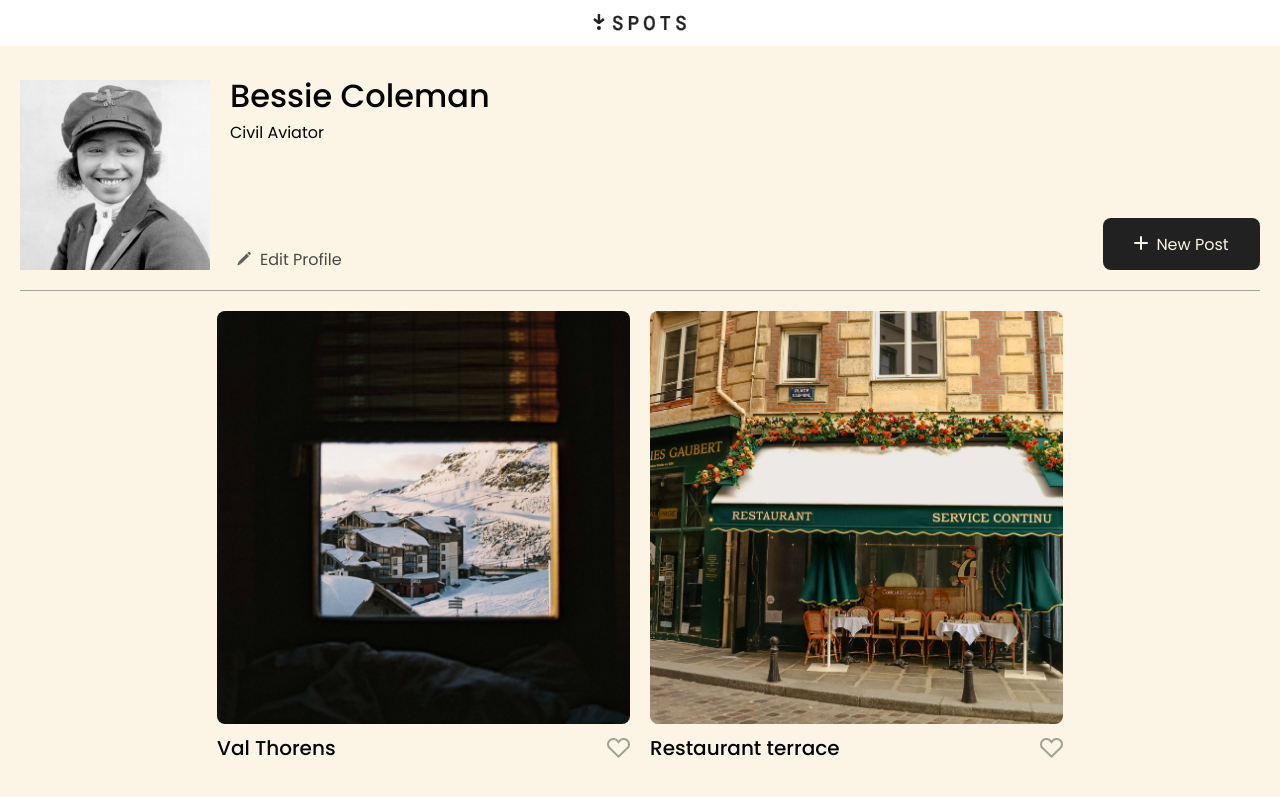
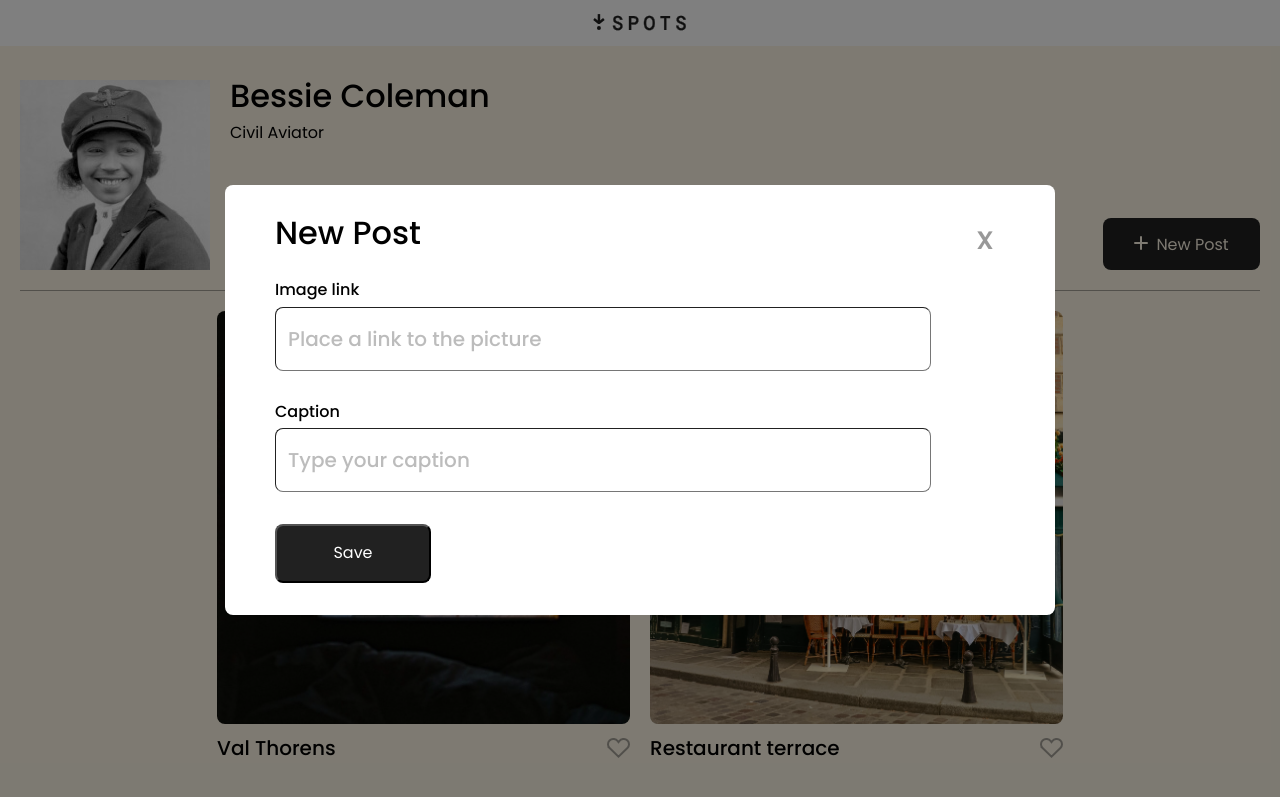
Before and after one commit to NayeliGlover/se_project_spots, a plain HTML site: page index.html in a window 1280 px wide. Shown: the top 797 px of the page. Drawn offline with Linux system fonts and the light colour scheme.

Commit message:
New update for my project

```diff
--- /dev/null
+++ b/blocks/modal.css
@@ -0,0 +1,93 @@
+.modal {
+  visibility: hidden;
+  background-color: rgba(0, 0, 0, 0.5);
+  position: fixed;
+  top: 0;
+  right: 0;
+  bottom: 0;
+  left: 0;
+  display: flex;
+  justify-content: center;
+  align-items: center;
+  padding: 10px;
+}
+
+.modal_is-opened {
+  visibility: visible;
+}
+
+.modal__container {
+  max-width: 730px;
+  width: 100%;
+  border-radius: 8px;
+  background-color: #fff;
+  padding: 32px 50px;
+  position: relative;
+}
+
+.modal__close-btn {
+  position: absolute;
+  border: none;
+  opacity: 0.4;
+  top: 32px;
+  right: 50px;
+  max-width: 40px;
+  width: 100%;
+
+  background-color: #fff;
+  text-align: center;
+  font-family: Poppins;
+  font-weight: 500;
+  font-size: 32px;
+  line-height: 40px;
+  cursor: pointer;
+}
+
+.modal__title {
+  margin: 0 0 32px;
+  font-family: Poppins;
+  font-weight: 500;
+  font-size: 32px;
+  line-height: 100%;
+}
+.modal__form {
+  display: flex;
+  flex-direction: column;
+}
+.modal__input {
+  display: block;
+  max-width: 630px;
+  width: 100%;
+  border-radius: 8px;
+  padding: 16px 12px;
+  opacity: 1;
+  border-width: 1px;
+  margin: 8px 0 0;
+  font-family: Poppins;
+  font-weight: 500;
+  font-size: 20px;
+  line-height: 100%;
+}
+.modal__submit-btn {
+  max-width: 156px;
+  width: 100%;
+  border-radius: 8px;
+  padding: 18px 12px;
+  gap: 8px;
+  opacity: 1;
+  background: rgba(33, 33, 33, 1);
+  color: #fff;
+  cursor: pointer;
+}
+
+.modal__label {
+  margin: 0 0 32px;
+  font-family: Poppins;
+  font-weight: 500;
+  font-size: 16px;
+  line-height: 110.00000000000001%;
+}
+
+.modal__input::placeholder {
+  color: rgba(33, 33, 33, 0.3);
+}
--- a/index.html
+++ b/index.html
@@ -114,6 +114,62 @@
         </section>
       </main>
       <footer class="footer">2025 © Spots</footer>
+      <div class="modal">
+        <div class="modal__container">
+          <button type="button" class="modal__close-btn">x</button>
+          <h2 class="modal__title">Edit Profile</h2>
+
+          <form class="modal__form">
+            <label for="profile-name-input" class="modal__label"
+              >Name
+              <input
+                id="profile-name-input"
+                type="text"
+                class="modal__input"
+                placeholder="Type your name"
+              />
+            </label>
+            <label for="profile-description-input" class="modal__label"
+              >Description
+              <input
+                id="profile-description-input"
+                type="text"
+                class="modal__input"
+                placeholder="Describe yourself"
+              />
+            </label>
+            <button type="submit" class="modal__submit-btn">Save</button>
+          </form>
+        </div>
+      </div>
+      <div class="modal modal_is-opened">
+        <div class="modal__container">
+          <button type="button" class="modal__close-btn">x</button>
+          <h2 class="modal__title">New Post</h2>
+
+          <form class="modal__form">
+            <label for="card-image-input" class="modal__label"
+              >Image link
+              <input
+                id="card-image-input"
+                type="url"
+                class="modal__input"
+                placeholder="Place a link to the picture"
+              />
+            </label>
+            <label for="profile-description-input" class="modal__label"
+              >Caption
+              <input
+                id="card-caption-input"
+                type="text"
+                class="modal__input"
+                placeholder="Type your caption"
+              />
+            </label>
+            <button type="submit" class="modal__submit-btn">Save</button>
+          </form>
+        </div>
+      </div>
     </div>
   </body>
 </html>
--- a/pages/index.css
+++ b/pages/index.css
@@ -7,3 +7,4 @@
 @import url(../blocks/cards.css);
 @import url(../blocks/card.css);
 @import url(../blocks/footer.css);
+@import url(../blocks/modal.css);
```
